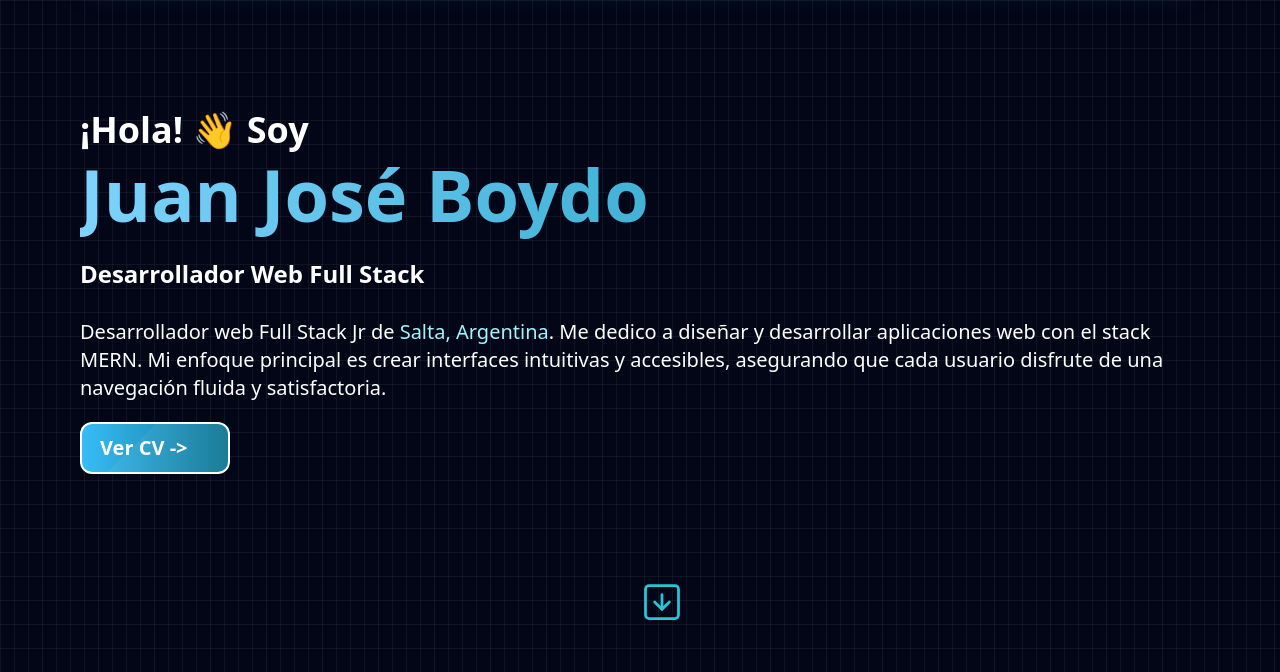
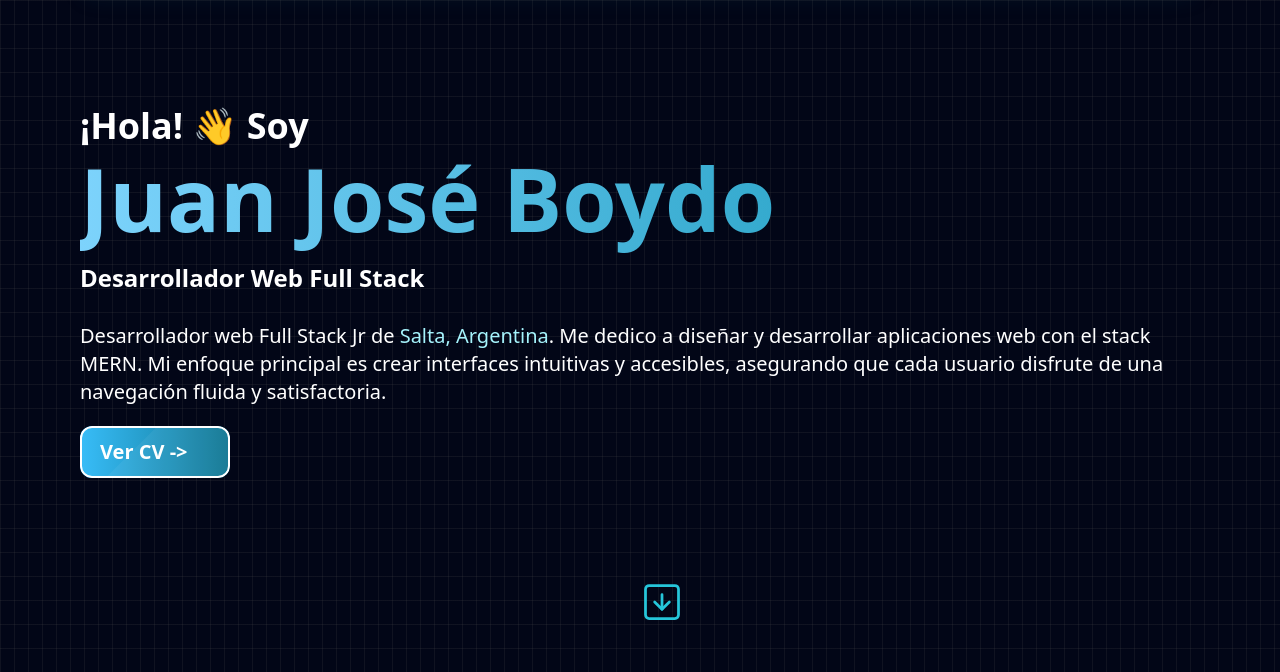
Before and after one commit to jjboydo/proyecto-portfolio, a plain HTML site: page index.html in a window 1280 px wide. Shown: the part 120-792 px from the top of the page. Drawn offline with nearby package versions, Linux system fonts and the light colour scheme; a web font is replaced by a local one.

Commit message:
fix: font h1

```diff
--- a/index.html
+++ b/index.html
@@ -80,7 +80,7 @@
             <p data-aos="fade-down" data-aos-easing="linear" data-aos-duration="1000"
                 class="text-2xl font-bold lg:text-4xl pb-5 lg:pb-2">¡Hola! 👋 Soy</p>
             <h1 data-aos="fade-left"
-                class="text-5xl md:text-6xl xl:text-7xl font-black gap-x-4 pb-7 bg-gradient-to-r from-sky-300 to-cyan-600 inline-block text-transparent bg-clip-text">
+                class="text-5xl md:text-6xl xl:text-[5.5rem] font-black gap-x-4 pb-5 bg-gradient-to-r from-sky-300 to-cyan-600 inline-block text-transparent bg-clip-text">
                 Juan José Boydo
             </h1>
             <h2 data-aos="fade-down" data-aos-duration="1300" data-aos-easing="ease-in-sine"
```
